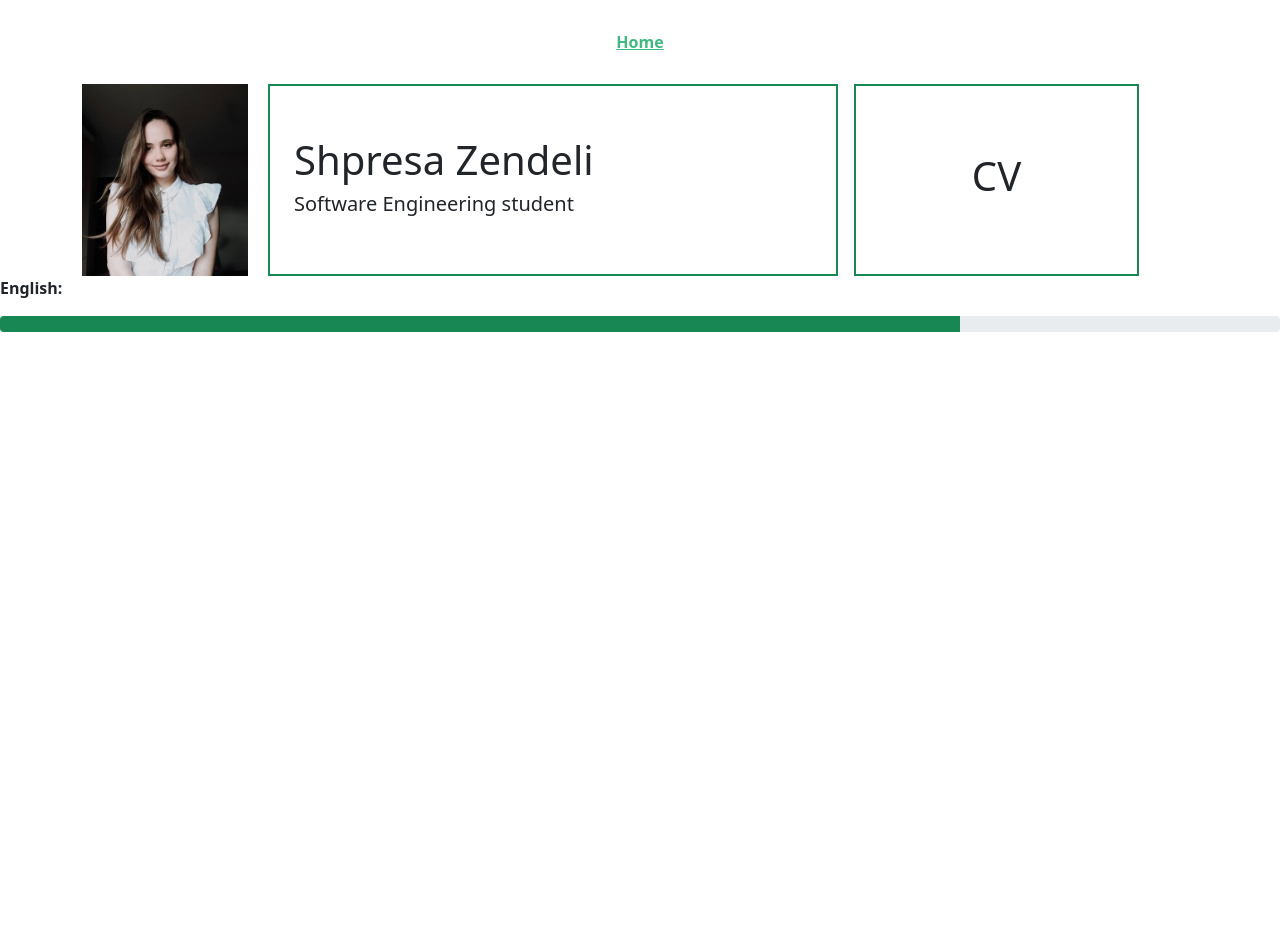
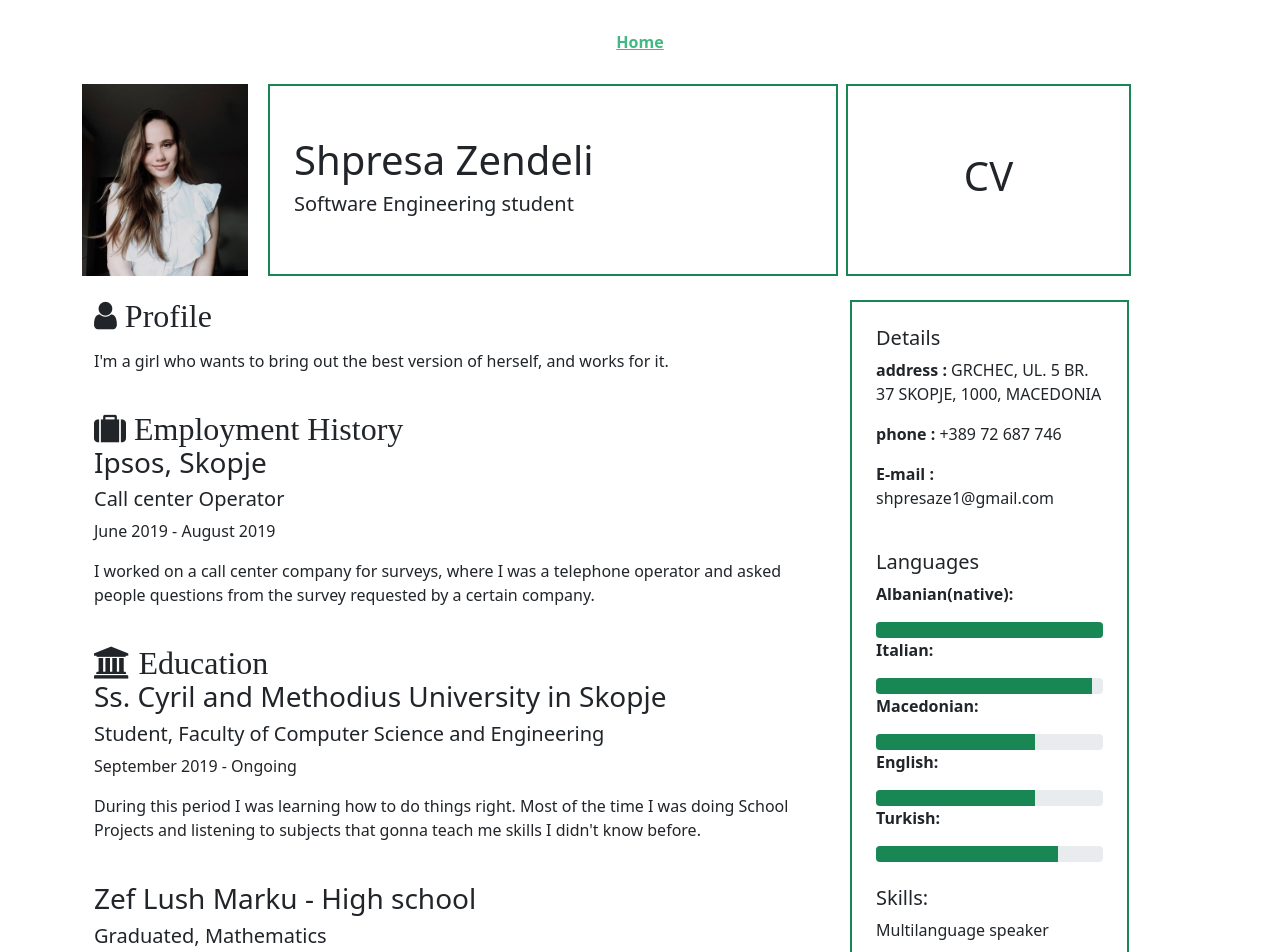
Before and after one commit to shpresaze/portfolio, a Vue app: page / in a window 1280 px wide. Shown: the top 952 px of the page. Before the commit the page ends 800 px from the top, so only its background shows below. Built offline with nearby package versions, Linux system fonts and the light colour scheme.

Commit message:
Splitted parts of ContentCV's code into components

```diff
--- a/src/App.vue
+++ b/src/App.vue
@@ -2,13 +2,10 @@
   <div id="app">
     <Navbar />
     <HeaderInfos />
-    <LanguageProgress title="English" progress="75" />
-
-    <!--    <ContentCV />-->
+    <ContentCV />
   </div>
 </template>
 <script>
-import LanguageProgress from "./components/LanguageProgress.vue";
 import ContentCV from "./components/ContentCV.vue";
 import HeaderInfos from "./components/HeaderInfos.vue";
 import Navbar from "./components/layout/Navbar.vue";
@@ -18,7 +15,6 @@ export default {
     Navbar,
     HeaderInfos,
     ContentCV,
-    LanguageProgress,
   },
   // ...
 };
--- a/src/components/ContentCV.vue
+++ b/src/components/ContentCV.vue
@@ -1,113 +1,75 @@
 <template>
   <div class="container p-4">
     <div class="row">
-      <div class="col-8 me-2">
+      <div class="col-sm-12 col-md-8 col-lg-8 me-2">
         <div>
-          <i class="fa fa-user fa-2x"  aria-hidden="true">
-            Profile</i
-          >
-          <p>
-            I'm a girl who wants to bring out the best version of herself, and
-            works for it.
-          </p>
+          <SectionTitle iconClass="fa-user" title="Profile" />
+          <SectionDetails
+            description="I'm a girl who wants to bring out the best version of herself, and
+            works for it."
+          />
         </div>
-        <br />
         <div>
-          <i class="fa fa-suitcase fa-2x"  aria-hidden="true">
-            Employment History</i
-          >
-          <h3>Call center Operator at Ipsos, Skopje</h3>
-          <p>June 2019 - August 2019</p>
-          <p>
-            I worked on a call center company for surveys, where I was a
+          <SectionTitle iconClass="fa-suitcase" title="Employment History" />
+          <SectionDetails
+            title="Ipsos, Skopje"
+            subtitle="Call center Operator"
+            dates="June 2019 - August 2019"
+            description="I worked on a call center company for surveys, where I was a
             telephone operator and asked people questions from the survey
-            requested by a certain company.
-          </p>
+            requested by a certain company."
+          />
         </div>
-        <br />
         <div>
-          <i
-            class="fa fa-university fa-2x"
-            aria-hidden="true"
-          >
-            Education</i
-          >
-          <h3>Student, Ss. Cyril and Methodius University in Skopje</h3>
-          <h5>Faculty of Computer Science and Engineering</h5>
-          <p>Sep, 2016 - Apr, 2021</p>
-          <p>
-            During this period I was learning how to do things right. Most of
+          <SectionTitle iconClass="fa-university" title="Education" />
+          <SectionDetails
+            title="Ss. Cyril and Methodius University in Skopje"
+            subtitle="Student, Faculty of Computer Science and Engineering"
+            dates="September 2019 - Ongoing"
+            description="During this period I was learning how to do things right. Most of
             the time I was doing School Projects and listening to subjects that
-            gonna teach me skills I didn't know before.
-          </p>
+            gonna teach me skills I didn't know before."
+          />
+          <SectionDetails
+            title="Zef Lush Marku - High school"
+            subtitle="Graduated, Mathematics"
+            dates="September 2015 - June 2019"
+            description="During this period I was learning how to do things right. Most of
+            the time I was doing School Projects and listening to subjects that
+            gonna teach me skills I didn't know before."
+          />
         </div>
       </div>
-      <div class="col-3 ms-4 p-4 border border-success border-2">
+      <div
+        class="
+          col-sm-12 col-md-3 col-lg-3
+          ms-3
+          p-4
+          border border-success border-2
+        "
+      >
         <div>
           <h5>Details</h5>
-          <p><strong>address: </strong>GRCHEC, UL.5 BR.37</p>
-          <p>SKOPJE, 1000, MACEDONIA</p>
-          <p><strong>phone: </strong>+389 72 687 746</p>
-          <p><strong>E-mail: </strong>shpresaze1@gmail.com</p>
+          <DetailsInfo
+            title="address"
+            description="GRCHEC, UL. 5 BR. 37 SKOPJE, 1000, MACEDONIA"
+          />
+          <DetailsInfo title="phone" description="+389 72 687 746" />
+          <DetailsInfo title="E-mail" description="shpresaze1@gmail.com" />
         </div>
         <br />
         <div>
           <h5>Languages</h5>
-          <p><strong>Albanian(native): </strong></p>
-          <div class="progress">
-            <div
-              class="progress-bar bg-success"
-              role="progressbar"
-              style="width: 100%"
-              aria-valuenow="25"
-              aria-valuemin="0"
-              aria-valuemax="100"
-            ></div>
-          </div>
-          <p><strong>Italian: </strong></p>
-          <div class="progress">
-            <div
-              class="progress-bar bg-success"
-              role="progressbar"
-              style="width: 90%"
-              aria-valuenow="25"
-              aria-valuemin="0"
-              aria-valuemax="100"
-            ></div>
-          </div>
-          <p><strong>Macedonian: </strong></p>
-          <div class="progress">
-            <div
-              class="progress-bar bg-success"
-              role="progressbar"
-              style="width: 75%"
-              aria-valuenow="25"
-              aria-valuemin="0"
-              aria-valuemax="100"
-            ></div>
-          </div>
-          <p><strong>English: </strong></p>
-          <div class="progress">
-            <div
-              class="progress-bar bg-success"
-              role="progressbar"
-              style="width: 75%"
-              aria-valuenow="25"
-              aria-valuemin="0"
-              aria-valuemax="100"
-            ></div>
-          </div>
-          <p><strong>Turkish: </strong></p>
-          <div class="progress">
-            <div
-              class="progress-bar bg-success"
-              role="progressbar"
-              style="width: 90%"
-              aria-valuenow="25"
-              aria-valuemin="0"
-              aria-valuemax="100"
-            ></div>
-          </div>
+          <LanguageProgress title="Albanian(native)" progress="100" />
+          <LanguageProgress title="Italian" progress="95" />
+          <LanguageProgress title="Macedonian" progress="70" />
+          <LanguageProgress title="English" progress="70" />
+          <LanguageProgress title="Turkish" progress="80" />
+        </div>
+        <br />
+        <div>
+          <h5>Skills:</h5>
+          <p v-for="skill in skills" v-bind:key="skill">{{ skill }}</p>
         </div>
       </div>
     </div>
@@ -118,9 +80,32 @@
 </style>
 
 <script>
+import SectionDetails from "./SectionDetails.vue";
+import SectionTitle from "./SectionTitle.vue";
+import DetailsInfo from "./DetailsInfo.vue";
+import LanguageProgress from "./LanguageProgress.vue";
+
 export default {
+  components: {
+    LanguageProgress,
+    DetailsInfo,
+    SectionTitle,
+    DetailsInfo,
+    SectionDetails,
+  },
   data() {
-    return {};
+    return {
+      skills: [
+        "Multilanguage speaker",
+        "Microsoft office skills",
+        "HTML",
+        "CSS",
+        "Javascript",
+        "Bootstrap 5",
+        "C, C++",
+        "C#",
+      ],
+    };
   },
 };
 </script>
--- /dev/null
+++ b/src/components/DetailsInfo.vue
@@ -0,0 +1,25 @@
+<template>
+  <div>
+    <p>
+      <strong>{{ title }} : </strong>{{ description }}
+    </p>
+  </div>
+</template>
+
+<script>
+export default {
+  props: {
+    title: {
+      type: String,
+      required: true,
+    },
+    description: {
+      type: String,
+      required: true,
+    },
+  },
+};
+</script>
+
+<style>
+</style>
--- a/src/components/HeaderInfos.vue
+++ b/src/components/HeaderInfos.vue
@@ -1,12 +1,12 @@
 <template>
   <div class="container">
     <div class="row gap-2">
-      <div class="col-2">
+      <div class="col-sm-12 col-md-2 col-lg-2">
         <img src="../assets/images/photoCV.jpeg" class="img-fluid" />
       </div>
       <div
         class="
-          col-6
+          col-sm-7 col-md-6 col-lg-6
           border border-success border-2
           mh-100
           d-flex
@@ -21,13 +21,12 @@
       </div>
       <div
         class="
-          col-3
+          col-sm-3 col-md-3 col-lg-3
           border border-success border-2
           d-flex
           align-items-center
           justify-content-center
           mh-100
-          ms-2
           text-center
         "
       >
--- /dev/null
+++ b/src/components/SectionDetails.vue
@@ -0,0 +1,37 @@
+<template>
+  <div>
+    <h3>{{ title }}</h3>
+    <h5>{{ subtitle }}</h5>
+    <p>{{ dates }}</p>
+    <p>
+      {{ description }}
+    </p>
+    <br />
+  </div>
+</template>
+
+<script>
+export default {
+  props: {
+    title: {
+      type: String,
+      required: false,
+    },
+    subtitle: {
+      type: String,
+      required: false,
+    },
+    dates: {
+      type: String,
+      required: false,
+    },
+    description: {
+      type: String,
+      required: true,
+    },
+  },
+};
+</script>
+
+<style>
+</style>
--- /dev/null
+++ b/src/components/SectionTitle.vue
@@ -0,0 +1,25 @@
+<template>
+  <div>
+    <i class="fa iconClass fa-2x" :class="iconClass" aria-hidden="true">
+      {{ title }}</i
+    >
+  </div>
+</template>
+
+<script>
+export default {
+  props: {
+    title: {
+      type: String,
+      required: true,
+    },
+    iconClass: {
+      type: String,
+      required: true,
+    },
+  },
+};
+</script>
+
+<style>
+</style>
```
